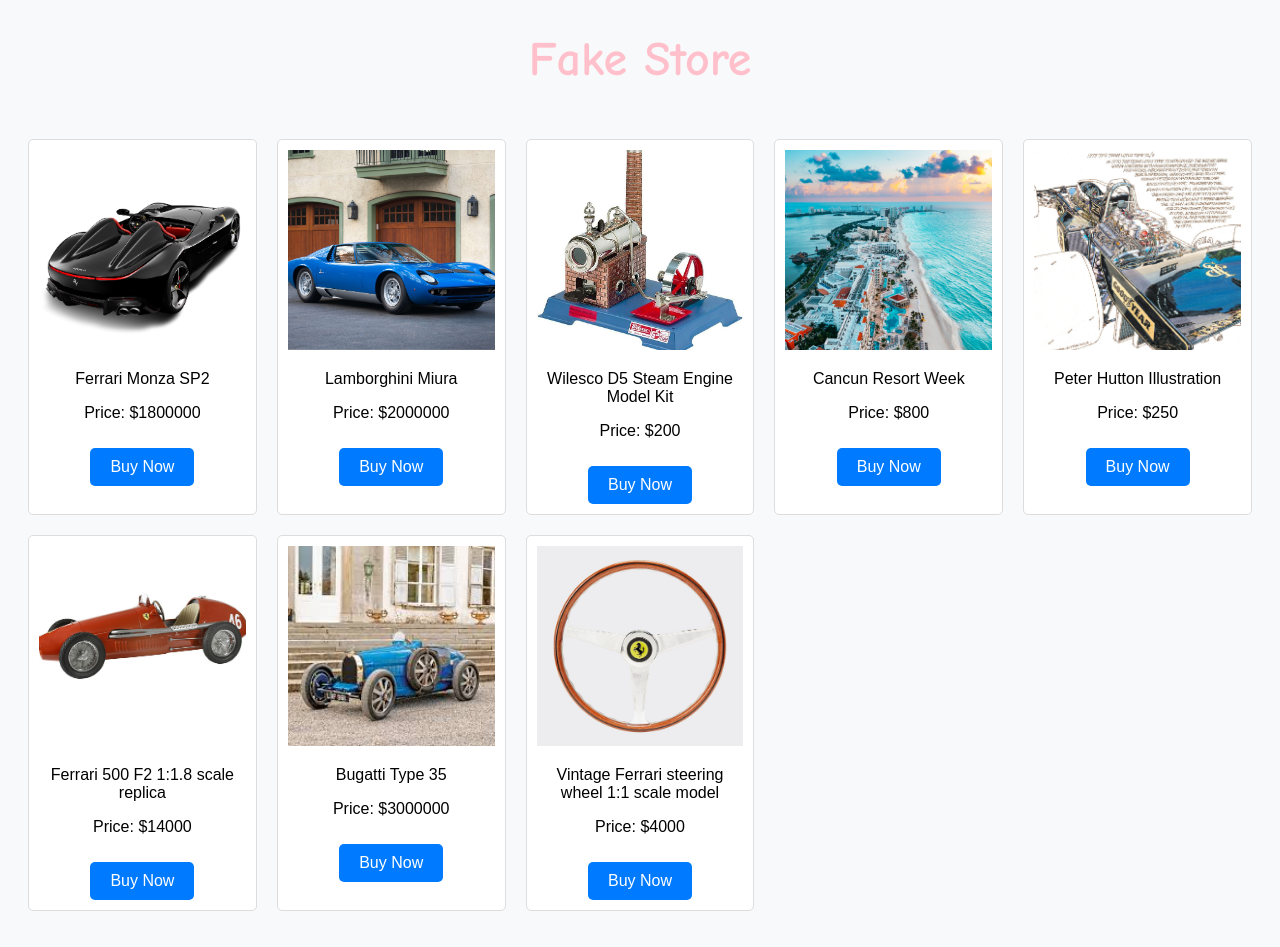
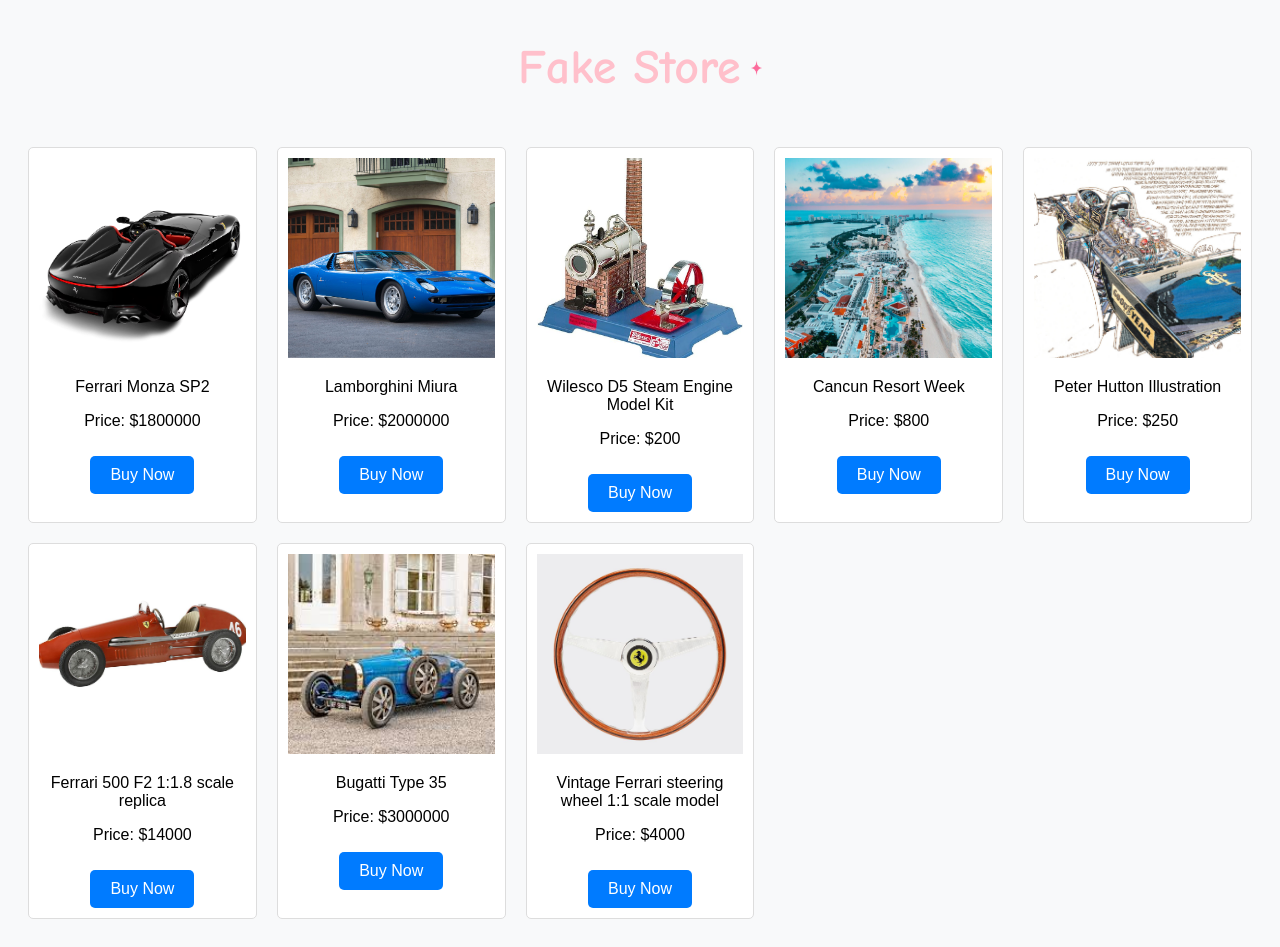
Before and after one commit to generate94/fake-store, a plain HTML site: page index.html in a window 1280 px wide. Drawn offline with Linux system fonts and the light colour scheme.

Commit message:
.title-container {             display: flex;             align-items: center;             justify-content: center;         }         .title-container img {             height: 1em; /* Matches the height of the text */             margin-left: 10px; /* Space between the text and the image */         }     </style> </head> <body>     <div class="title-container">         <h1>Fake Store</h1>         <img src="images/pinkstar.jpg" alt="Pink Star">     </div> index.html

```diff
--- a/index.html
+++ b/index.html
@@ -43,10 +43,22 @@
             text-decoration: none;
             border-radius: 5px;
         }
+.title-container {
+            display: flex;
+            align-items: center;
+            justify-content: center;
+        }
+        .title-container img {
+            height: 1em; /* Matches the height of the text */
+            margin-left: 10px; /* Space between the text and the image */
+        }
     </style>
 </head>
 <body>
-    <h1>Fake Store</h1>
+    <div class="title-container">
+        <h1>Fake Store</h1>
+        <img src="images/pinkstar.jpg" alt="Pink Star">
+    </div>
     <div class="gallery">
         <div class="product">
             <img src="images/fmonza.jpg" alt="Ferrari Monza SP2">
```
